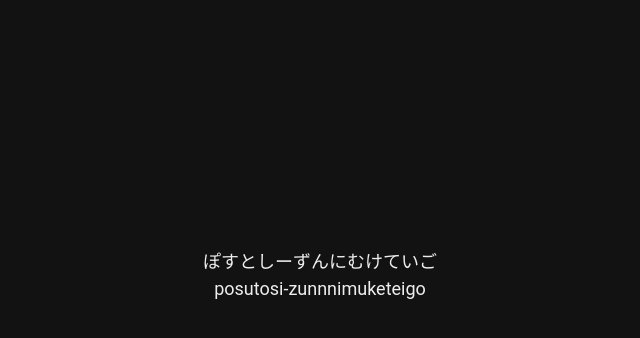
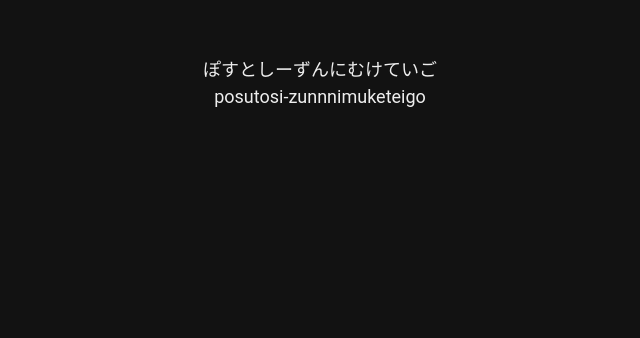
Before and after one commit to nohtaray/rtc2019-word-viewer, a Vue app: page / in a window 1280 px wide. Shown: the part 264-602 px from the top of the page, without its empty margins (320-960 px from the left). Built offline with nearby package versions, Linux system fonts and the light colour scheme.

Commit message:
高さを修正

```diff
--- a/src/components/Word.vue
+++ b/src/components/Word.vue
@@ -40,7 +40,7 @@ export default class Word extends Vue {
 
 <style scoped>
 .word {
-  margin-top: 40%;
+  margin-top: 40vh;
   text-align: center;
   font-size: large;
   color: #eeeeee;
```
